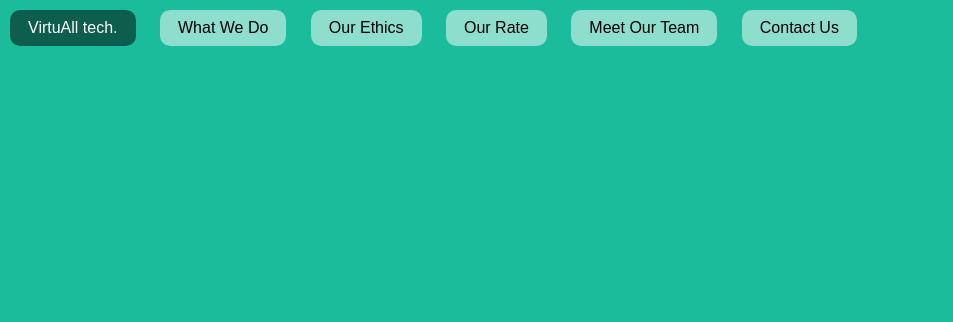
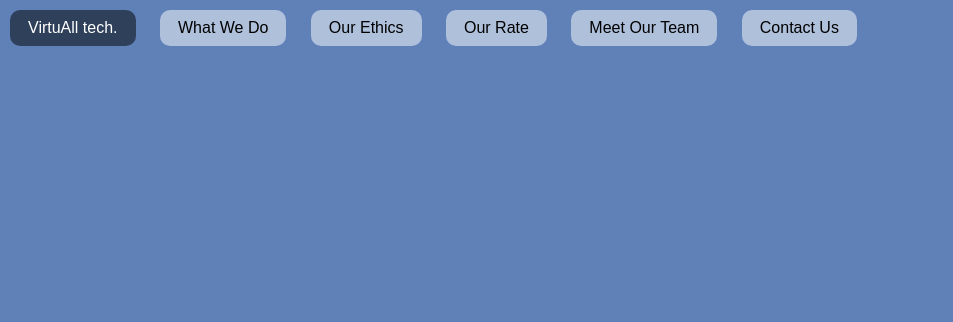
Before and after one commit to jonathonasmith/VirtuAll-Site, a plain HTML site: page index.html in a window 1280 px wide. Shown: the top 322 px of the page, without its empty margins (0-953 px from the left). Drawn offline with Linux system fonts and the light colour scheme.

Commit message:
Color diddlin

```diff
--- a/index.html
+++ b/index.html
@@ -24,7 +24,7 @@
       <script type="text/javascript">
         $(document).ready(function() {
             $('#fullpage').fullpage({
-              sectionsColor: ['#1bbc9b', '#4BBFC3', '#7BAABE', '#578de5', '#ccddff'],
+              sectionsColor: ['#5f81b7', '#4BBFC3', '#7BAABE', '#578de5', '#8eb6ff', '#e8eef9' ],
               anchors: ['section1', 'section2', 'section3', 'section4', 'section5', 'section6'],
               menu: '#menu',
             });
```
